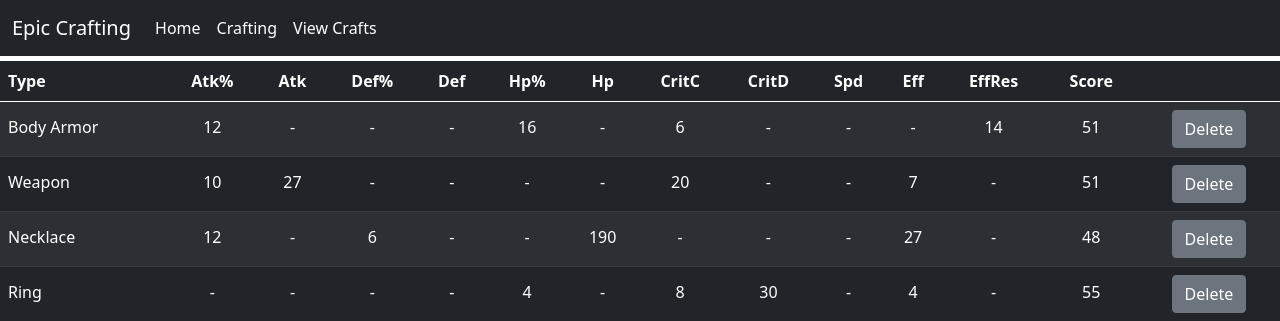
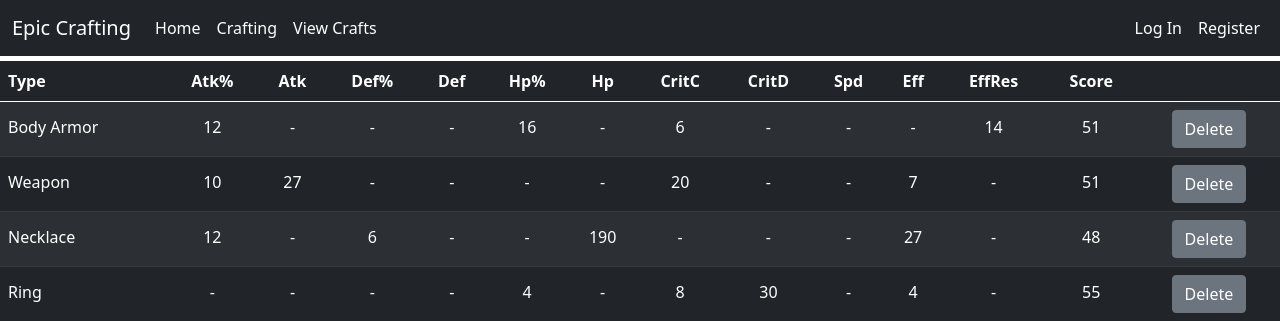
Before and after one commit to ErnestC30/Crafting-Sim, a Flask app: page /crafts in a window 1280 px wide. Shown: the top 321 px of the page. Run offline with Flask 2, Linux system fonts and the light colour scheme; data comes from the database, SQL or seed files in the repository.

Commit message:
login register pages added

```diff
--- a/app.py
+++ b/app.py
@@ -154,6 +154,14 @@ def crafts():
 
     return render_template("crafts.html", saved_equips=saved_equips)
 
+@app.route('/login', methods=["POST"])
+def login():
+    pass
+
+@app.route('/register', methods=["POST"])
+def register():
+    pass
+
 if __name__ == "__main__":
     db.create_all()
     app.run(debug=True)
--- a/templates/base.html
+++ b/templates/base.html
@@ -26,6 +26,13 @@
                   <li class="nav-item">
                     <a class="nav-link active" href="/crafts">View Crafts</a>
                   </li>
+                </ul>
+                <ul class="navbar-nav ms-auto">
+                  <li class="nav-item">
+                    <a class="nav-link active" href="/login">Log In</a>
+                  </li>
+                  <li class="nav-item">
+                    <a class="nav-link active" href="/register">Register</a>
                   </li>
                 </ul>
               </div>
```
